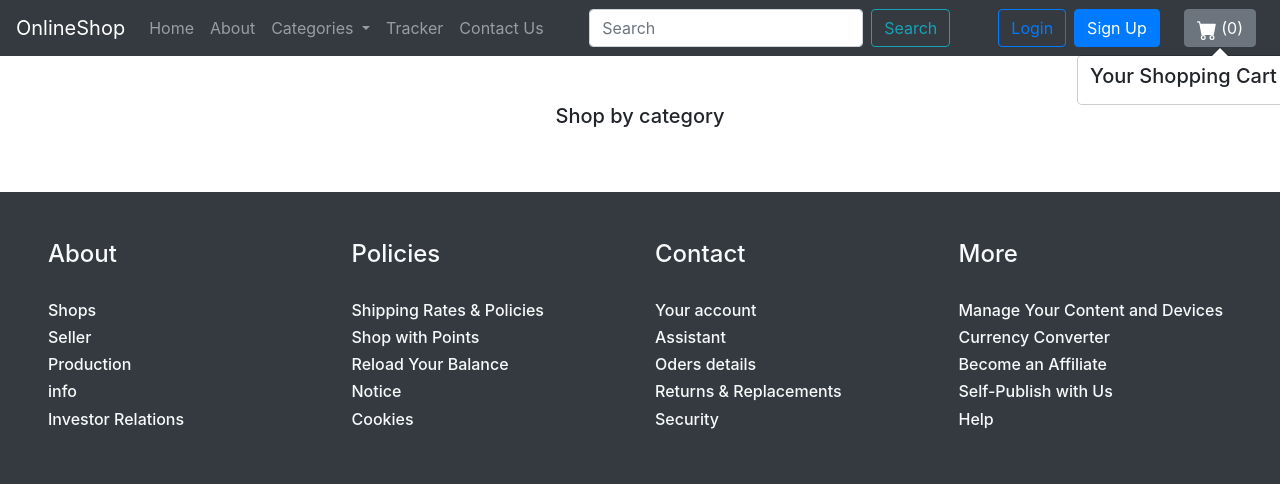
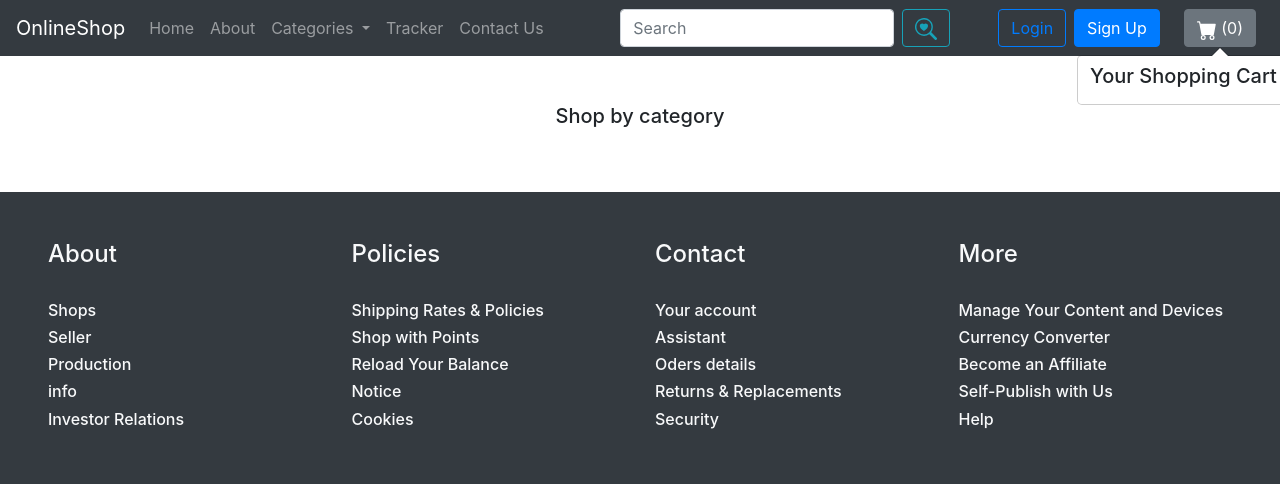
Before and after one commit to RahatGithub/OnlineShopPractice, a Django app: template main/templates/main/index.html in a window 1280 px wide. Shown: the top 484 px of the page. Run offline with Django 3.2, Linux system fonts and the light colour scheme; the template is opened without the code that fills it, so the values that code supplies are empty; some libraries are stand-ins or nearby versions.

Commit message:
search icon added

```diff
--- a/main/templates/main/base.html
+++ b/main/templates/main/base.html
@@ -55,7 +55,12 @@
           </ul>
           <form method="get" action="/main/search/" class="form-inline my-2 my-lg-0">
             <input id="search" class="form-control mr-sm-2" type="search" name="search" placeholder="Search" aria-label="Search">
-            <button class="btn btn-outline-info mr-5 my-2 my-sm-0" type="submit">Search</button>
+            <button class="btn btn-outline-info mr-5 my-2 my-sm-0" type="submit">
+              <svg xmlns="http://www.w3.org/2000/svg" width="22" height="22" fill="currentColor" class="bi bi-search-heart" viewBox="0 0 16 16">
+                <path d="M6.5 4.482c1.664-1.673 5.825 1.254 0 5.018-5.825-3.764-1.664-6.69 0-5.018Z"/>
+                <path d="M13 6.5a6.471 6.471 0 0 1-1.258 3.844c.04.03.078.062.115.098l3.85 3.85a1 1 0 0 1-1.414 1.415l-3.85-3.85a1.007 1.007 0 0 1-.1-.115h.002A6.5 6.5 0 1 1 13 6.5ZM6.5 12a5.5 5.5 0 1 0 0-11 5.5 5.5 0 0 0 0 11Z"/>
+              </svg>
+            </button>
           </form>
 
           {% if user.is_authenticated %}
```
